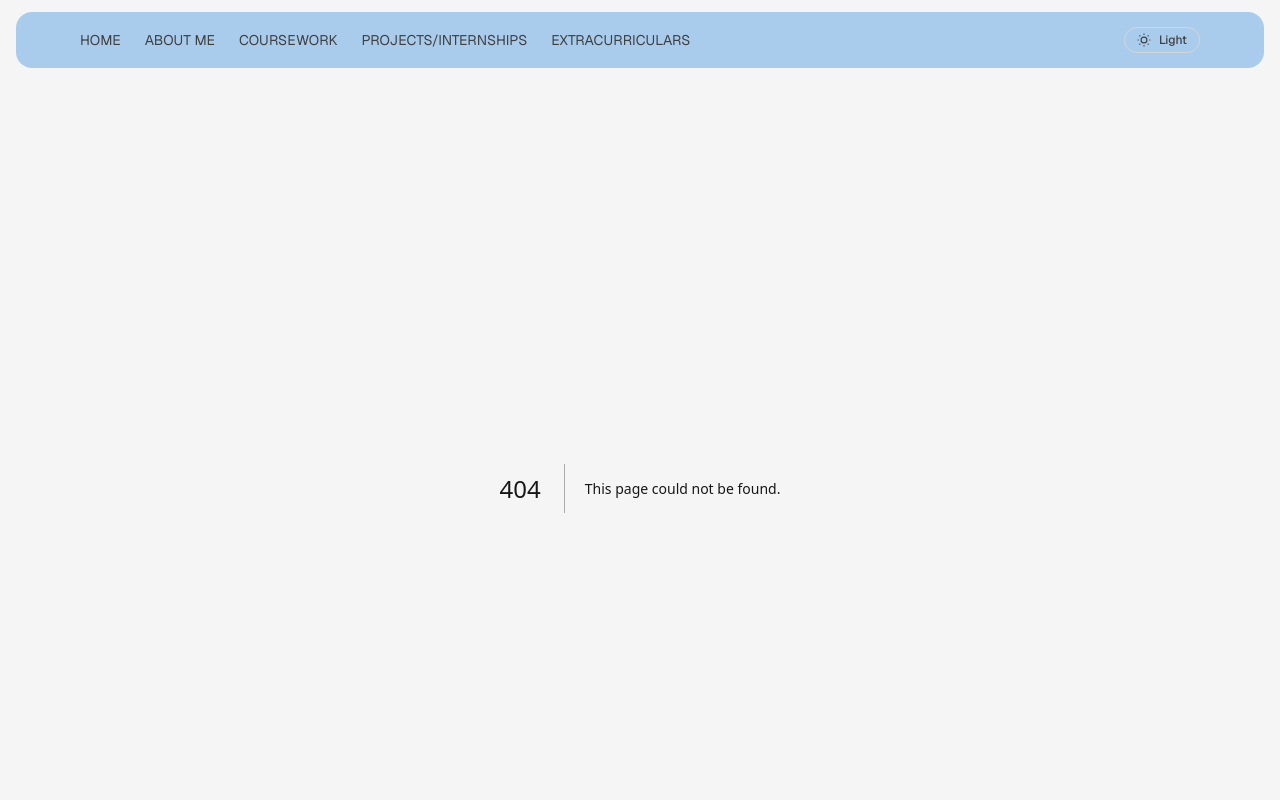
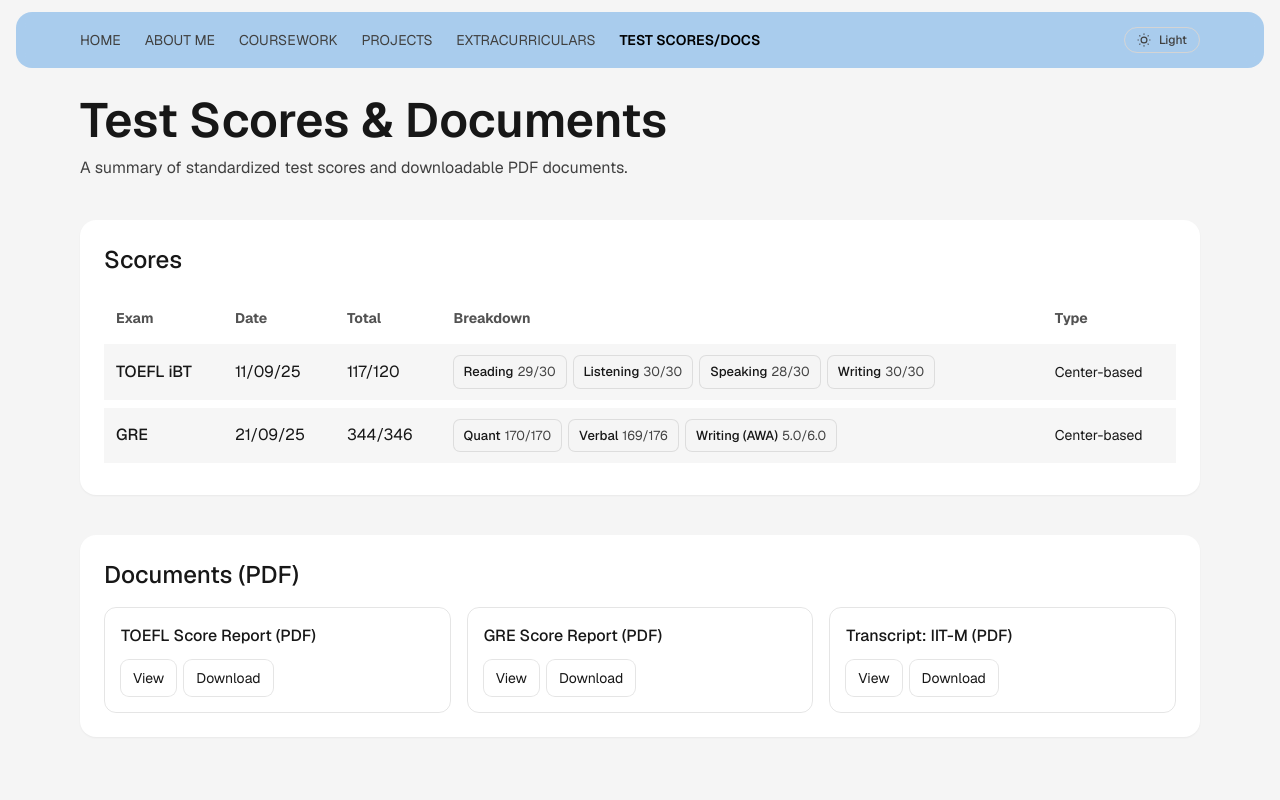
Before and after one commit to SaarthakS98/Portfolio, a Next.js app: page /test-scores in a window 1280 px wide. Before the commit this address had no page. Shown: the top 800 px of the page. Built offline with nearby package versions, Linux system fonts and the light colour scheme.

Commit message:
Test Scores Page

```diff
--- /dev/null
+++ b/src/app/test-scores/page.tsx
@@ -0,0 +1,148 @@
+// src/app/test-scores/page.tsx
+import Link from "next/link";
+
+export const metadata = {
+  title: "Test Scores and Documents: Saarthak Singhal",
+  description: "Standardized test scores and supporting documents (PDFs).",
+};
+
+type ScoreRow = {
+  exam: string;
+  date?: string;
+  total?: string | string;
+  breakdown?: Record<string, string | string>;
+  type?: string;
+};
+
+const SCORES: ScoreRow[] = [
+  {
+    exam: "TOEFL iBT",
+    date: "11/09/25",
+    total: "117/120",
+    breakdown: { Reading: "29/30", Listening: "30/30", Speaking: "28/30", Writing: "30/30"},
+    type: "Center-based",
+  },
+  {
+    exam: "GRE",
+    date: "21/09/25",
+    total: "344/346",
+    breakdown: { Quantitative: "170/170", Verbal: "169/176", "Analytical Writing": "5.0/6.0" },
+    type: "Center-based",
+  },
+  // add more as needed
+];
+
+const DOCS = [
+  { title: "TOEFL Score Report (PDF)", href: "/docs/TOEFL_Score_Report.pdf" },
+  { title: "GRE Score Report (PDF)", href: "/docs/GRE_Score_Report.pdf" },
+  { title: "Transcript: IIT-M (PDF)", href: "/docs/Transcript_IITM.pdf" },
+  // add more as needed
+];
+
+export default function TestScoresPage() {
+  return (
+    <main className="space-y-10">
+      {/* Heading */}
+      <section className="pt-2">
+        <h1 className="text-4xl font-semibold sm:text-5xl">Test Scores &amp; Documents</h1>
+        <p className="mt-3 text-neutral-700 dark:text-neutral-300">
+          A summary of standardized test scores and downloadable PDF documents.
+        </p>
+      </section>
+
+      {/* Scores Table */}
+      <section className="rounded-2xl bg-white p-6 shadow-sm dark:bg-neutral-900">
+        <h2 className="text-2xl font-medium">Scores</h2>
+        <div className="mt-4 overflow-x-auto">
+          <table className="min-w-full border-separate border-spacing-y-2">
+            <thead>
+              <tr className="text-left text-sm text-neutral-600 dark:text-neutral-400">
+                <th className="px-3 py-2">Exam</th>
+                <th className="px-3 py-2">Date</th>
+                <th className="px-3 py-2">Total</th>
+                <th className="px-3 py-2">Breakdown</th>
+                <th className="px-3 py-2">Type</th>
+              </tr>
+            </thead>
+            <tbody>
+              {SCORES.map((row, i) => (
+                <tr key={i} className="rounded-xl bg-[#f6f6f6] dark:bg-neutral-800">
+                  <td className="px-3 py-3 font-medium">{row.exam}</td>
+                  <td className="px-3 py-3">{row.date ?? "—"}</td>
+                  <td className="px-3 py-3">{row.total ?? "—"}</td>
+                  <td className="px-3 py-3 text-[13px]">
+                    {row.breakdown ? (
+                        <div className="flex flex-wrap gap-2">
+                        {Object.entries(row.breakdown).map(([k, v]) => {
+                            const LABELS: Record<string, string> = {
+                            Reading: "Reading",
+                            Listening: "Listening",
+                            Speaking: "Speaking",
+                            Writing: "Writing",
+                            Quantitative: "Quant",
+                            Verbal: "Verbal",
+                            "Analytical Writing": "Writing (AWA)",
+                            };
+                            const short = LABELS[k] ?? k;
+                            return (
+                            <span
+                                key={k}
+                                title={`${k}: ${v}`}
+                                className="
+                                inline-flex items-center rounded-md
+                                bg-neutral-100 px-2.5 py-1.5
+                                ring-1 ring-black/10
+                                dark:bg-neutral-800 dark:ring-white/10
+                                "                 // ← removed text-xs
+                            >
+                                <span className="mr-1 font-medium">{short}</span>
+                                <span className="opacity-80">{v}</span>
+                            </span>
+                            );
+                        })}
+                        </div>
+                    ) : (
+                        "—"
+                    )}
+                    </td>
+                  <td className="px-3 py-3 text-sm">{row.type ?? "—"}</td>
+                </tr>
+              ))}
+            </tbody>
+          </table>
+        </div>
+      </section>
+
+      {/* Documents Grid */}
+      <section className="rounded-2xl bg-white p-6 shadow-sm dark:bg-neutral-900">
+        <h2 className="text-2xl font-medium">Documents (PDF)</h2>
+        <div className="mt-4 grid grid-cols-1 gap-4 sm:grid-cols-2 lg:grid-cols-3">
+          {DOCS.map((doc) => (
+            <article key={doc.href} className="rounded-xl border border-black/10 p-4 dark:border-white/10">
+              <h3 className="text-base font-medium">{doc.title}</h3>
+              <div className="mt-3 flex gap-2">
+                {/* View in new tab */}
+                <Link
+                  href={doc.href}
+                  target="_blank"
+                  rel="noopener noreferrer"
+                  className="inline-flex items-center rounded-lg px-3 py-2 text-sm ring-1 ring-black/10 hover:bg-black/5 dark:ring-white/20 dark:hover:bg-white/10"
+                >
+                  View
+                </Link>
+                {/* Force download */}
+                <a
+                  href={doc.href}
+                  download
+                  className="inline-flex items-center rounded-lg px-3 py-2 text-sm ring-1 ring-black/10 hover:bg-black/5 dark:ring-white/20 dark:hover:bg-white/10"
+                >
+                  Download
+                </a>
+              </div>
+            </article>
+          ))}
+        </div>
+      </section>
+    </main>
+  );
+}
--- a/src/components/Nav.tsx
+++ b/src/components/Nav.tsx
@@ -1,47 +1,3 @@
-// "use client";
-// import Link from "next/link";
-// import { usePathname } from "next/navigation";
-// import ThemeToggle from "@/components/ThemeToggle";
-
-// const links = [
-//   { href: "/", label: "ABOUT ME" },
-//   { href: "/coursework", label: "COURSEWORK" },
-//   { href: "/projects", label: "PROJECTS/INTERNSHIPS" },
-//   { href: "/certificates", label: "CERTIFICATES" },
-// ];
-
-// export default function Nav() {
-//   const pathname = usePathname() || "/";
-//   return (
-//     <header className="sticky top-0 z-30 bg-[#d9d9d9]/70 backdrop-blur supports-[backdrop-filter]:bg-[#d9d9d9]/60 dark:bg-neutral-900/60">
-//       <div className="mx-auto max-w-6xl px-4">
-//         <nav className="flex items-center gap-6 py-3 text-sm font-medium tracking-wide">
-//           {links.map(({ href, label }) => {
-//             const active = pathname === href;
-//             return (
-//               <Link
-//                 key={href}
-//                 href={href}
-//                 className={`transition-colors ${
-//                   active
-//                     ? "text-black dark:text-white"
-//                     : "text-neutral-700 hover:text-black dark:text-neutral-300 dark:hover:text-white"
-//                 }`}
-//               >
-//                 {label}
-//               </Link>
-//             );
-//           })}
-//           <div className="ml-auto">
-//             <ThemeToggle />
-//           </div>
-//         </nav>
-//       </div>
-//     </header>
-//   );
-// }
-
-// src/components/Nav.tsx
 "use client";
 import Link from "next/link";
 import { usePathname } from "next/navigation";
@@ -51,8 +7,9 @@ const links = [
   { href: "/", label: "HOME" },
   { href: "/about", label: "ABOUT ME" },
   { href: "/coursework", label: "COURSEWORK" },
-  { href: "/projects", label: "PROJECTS/INTERNSHIPS" },
+  { href: "/projects", label: "PROJECTS" },
   { href: "/certificates", label: "EXTRACURRICULARS" },
+  { href: "/test-scores", label: "TEST SCORES/DOCS" }
 ];
 
 export default function Nav() {
```
Also changed, not shown: 2 other files (tests, documents, lock files or other folders).
